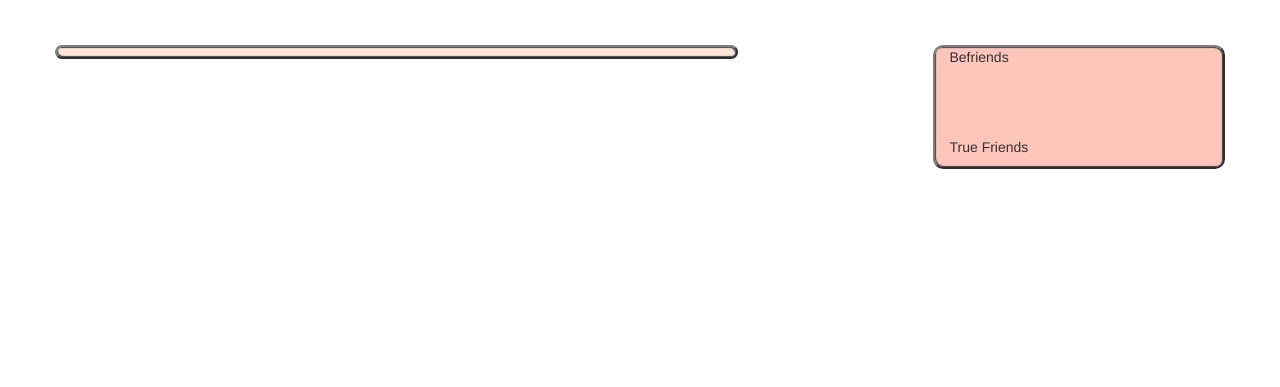
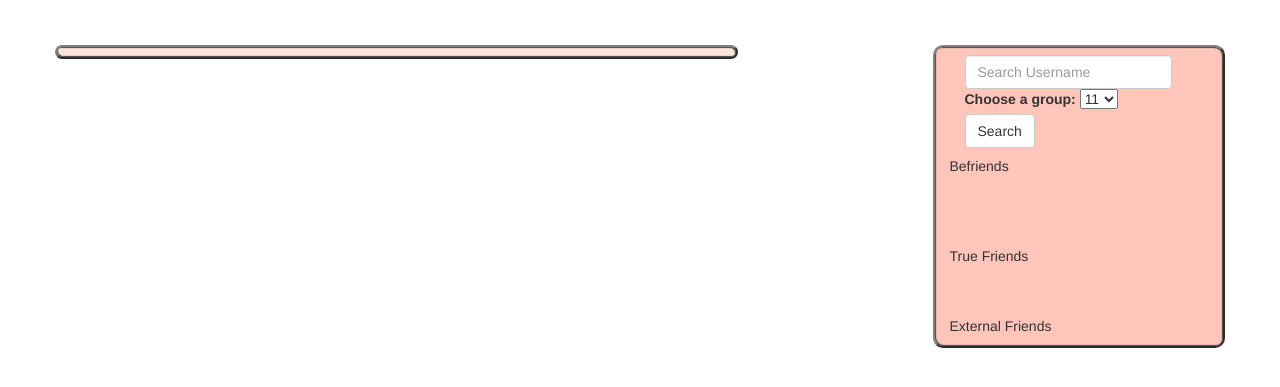
Before and after one commit to CMPUT404FALL2022/CMPUT404-GroupProject, a Django app: template me/templates/my_profile.html in a window 1280 px wide. Shown: the part 52-439 px from the top of the page. Run offline with Django 4.2, Linux system fonts and the light colour scheme; the template is opened without the code that fills it, so the values that code supplies are empty; some libraries are stand-ins or nearby versions.

Commit message:
update external author team 16

```diff
--- a/authors/admin.py
+++ b/authors/admin.py
@@ -1,8 +1,9 @@
 from django.contrib import admin
 
-from .models import single_author,Followers
+from .models import single_author,Followers,ExternalFollowers
 
 # Register your models here.
 admin.site.register(single_author)
 # admin.site.register(followRequest)
 admin.site.register(Followers)
+admin.site.register(ExternalFollowers)
--- a/me/templates/my_profile.html
+++ b/me/templates/my_profile.html
@@ -79,7 +79,20 @@
       "
     >
     <!-- This form is used for sending follow request to another user -->
+    <form class="navbar-form navbar-left" method="POST" action={% url 'profile-page' userId%}>
+      {% csrf_token %}
+      <div class="form-group">
+        <input type="text" class="form-control" placeholder="Search Username" name="search-external"/>
+        <label for="group_choose">Choose a group:</label>
+        <select id="group" name="group">
+          <option value="11">11</option>
+          <option value="16">16</option>
+          <option value="18">18</option>
 
+        </select>
+      </div>
+      <button type="submit" class="btn btn-default">Search</button>
+    </form>
     <p>Befriends</p>
     <ul class = "list-unstyled">
       {% for user in befriend_list %}
@@ -117,6 +130,21 @@
       {% endfor %}
       </ul>
 
+
+    </br>
+    </br>
+
+    <p>External Friends</p>
+    <ul class = "list-styled">
+      {% for author in ExternalFriendList %}
+
+          <li>{{ author.external_username }} by group {{author.groupNumber}}</li>
+
+          </br>
+
+      {% endfor %}
+      </ul>
+
     </div>
   </div>
 </div>
```
Also changed, not shown: authors/models.py (+7 -0 lines), me/views.py (+37 -4 lines), authors/migrations/0003_externalfollowers.py (added), authors/migrations/0004_externalfollowers_groupnumber.py (added), db.sqlite3.
